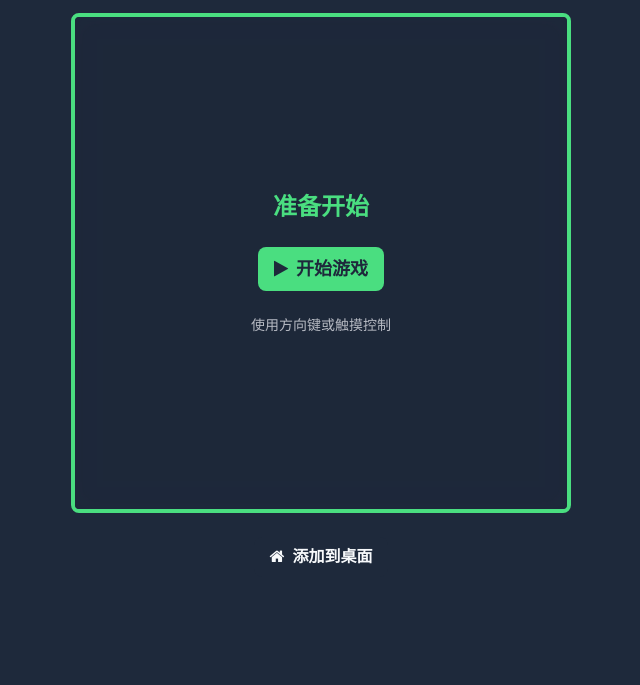
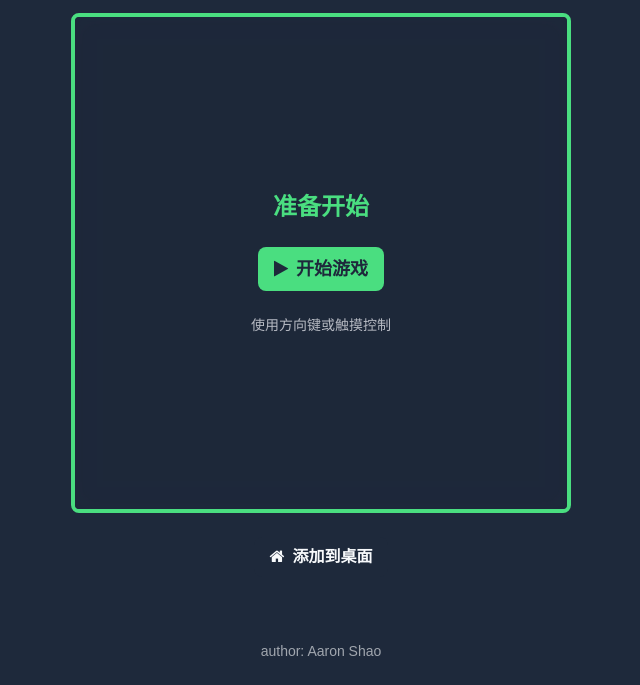
Before and after one commit to syu95079-spec/snakegame, a plain HTML site: page index.html in a window 1280 px wide. Shown: the part 115-800 px from the top of the page, without its empty margins (319-959 px from the left). Drawn offline with nearby package versions, Linux system fonts and the light colour scheme.

Commit message:
Add files via upload

```diff
--- a/index.html
+++ b/index.html
@@ -119,6 +119,11 @@
         <button id="addHomeBtn" class="btn btn-secondary">
             <i class="fa fa-home mr-2"></i>添加到桌面
         </button>
+    </div>
+
+    <!-- 署名信息 -->
+    <div class="mt-auto text-center text-light/60 text-sm mb-2">
+        author: Aaron Shao
     </div>
 
     <script>
```
